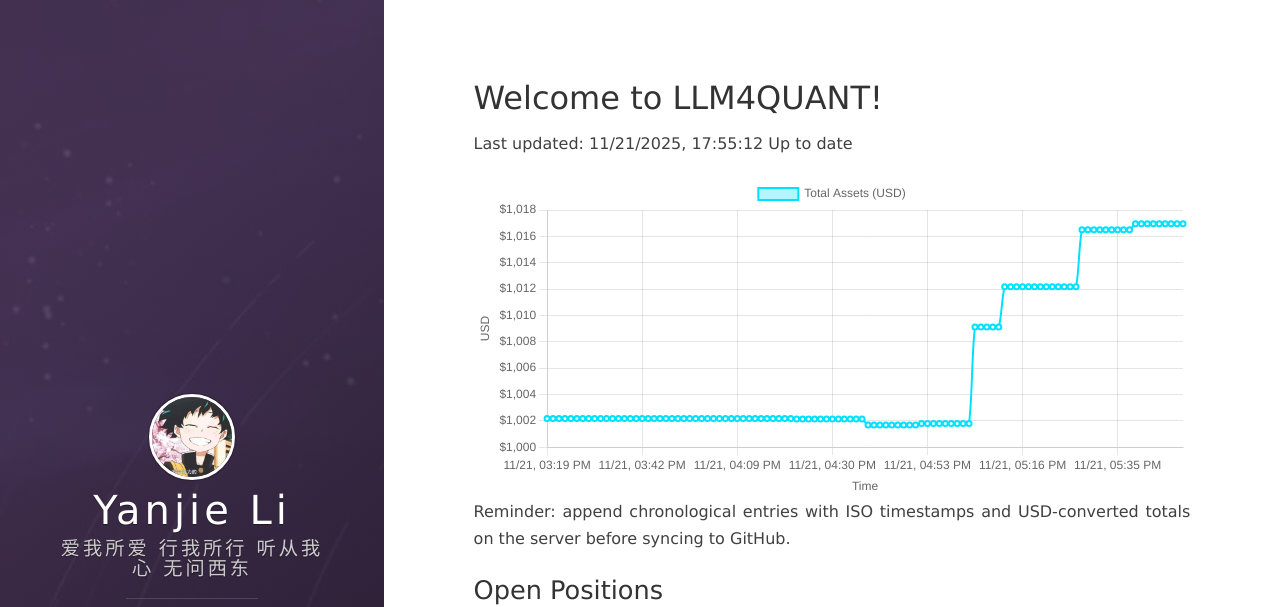
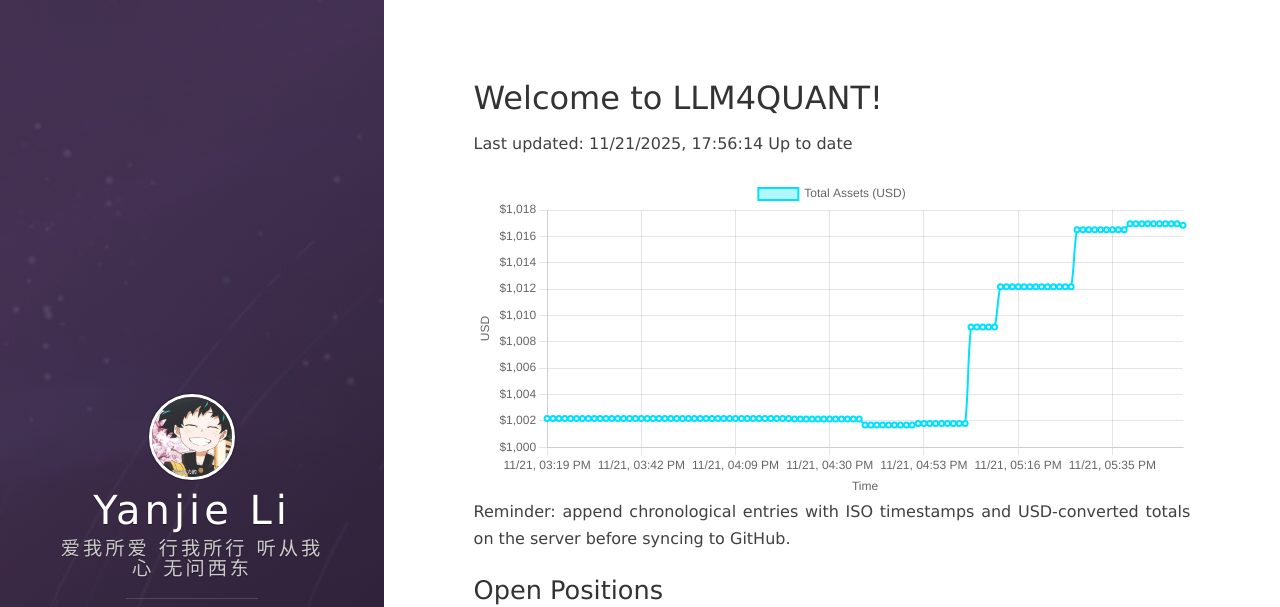
Before and after one commit to leeyegy/leeyegy.github.io, a Jekyll site: the page built from live-trading.html, in a window 1280 px wide and 1243 px high. Shown: the top 607 px of the window. Built offline with Jekyll 4.4.1, drawn with Linux system fonts in a browser that asks for light colours; nearby versions of some CDN libraries.

Commit message:
AccountMonitor: update balance history 2025-11-22T01:56:14+08:00

```diff
--- a/assets/data/binance/balance-history.json
+++ b/assets/data/binance/balance-history.json
@@ -1,5 +1,5 @@
 {
-  "generatedAt": "2025-11-22T01:55:12+08:00",
+  "generatedAt": "2025-11-22T01:56:14+08:00",
   "asset": "total_usd_value",
   "history": [
     {
@@ -433,6 +433,10 @@
     {
       "timestamp": "2025-11-22T01:55:12+08:00",
       "totalUsd": 1016.95443979
+    },
+    {
+      "timestamp": "2025-11-22T01:56:14+08:00",
+      "totalUsd": 1016.85269604
     }
   ]
 }
```
